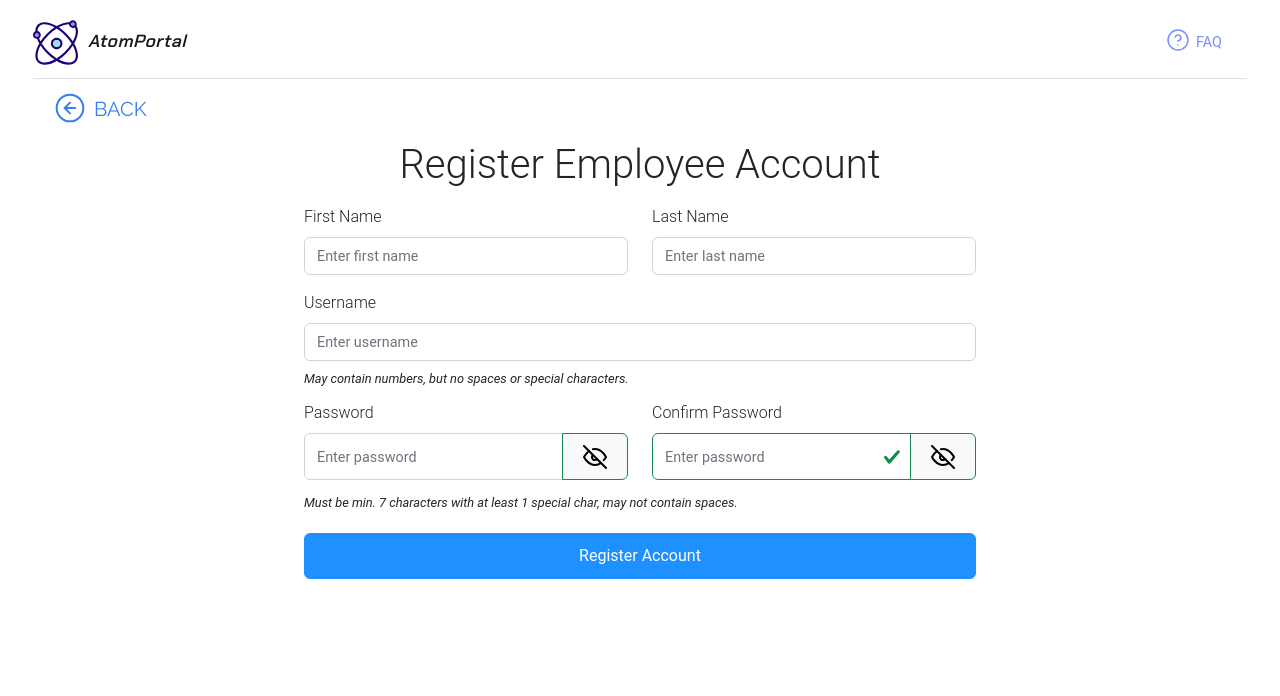
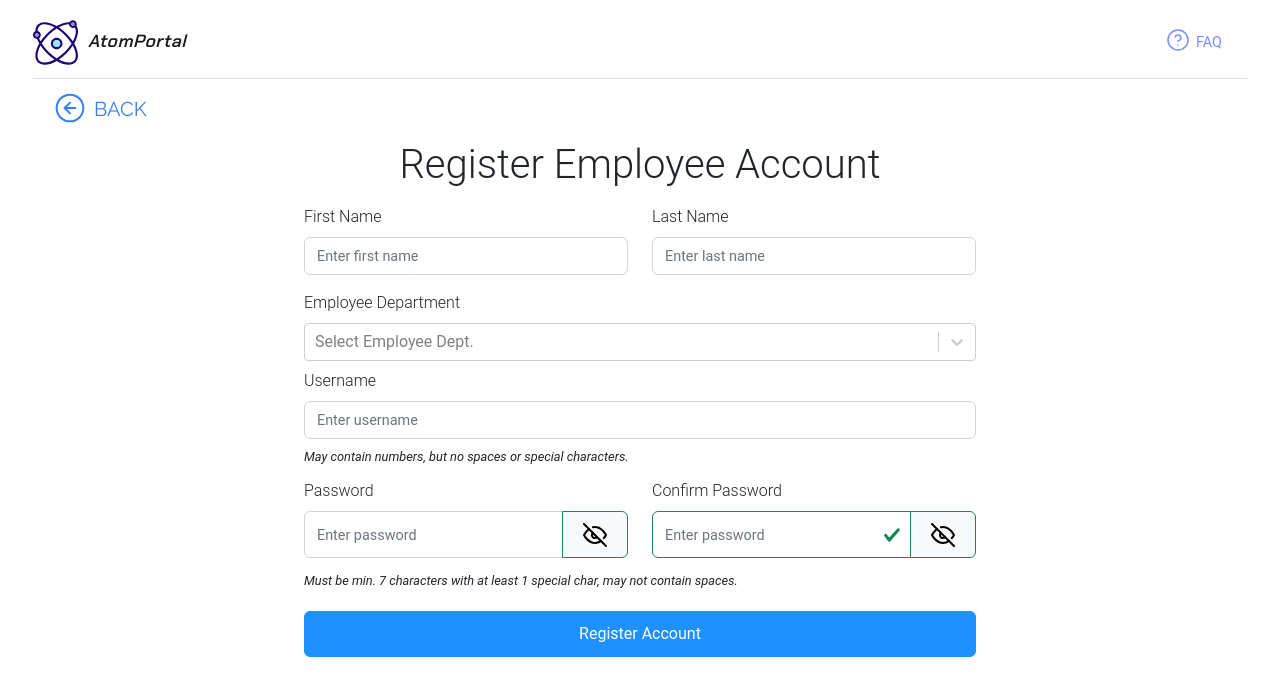
Before and after one commit to briannarenni/AtomRequestPortal, a React (Create React App) app: page /register in a window 1280 px wide. Shown: the top 696 px of the page. Built offline with nearby package versions, Linux system fonts and the light colour scheme.

Commit message:
feat (register): Add react-select and DeptSelect component

```diff
--- a/package.json
+++ b/package.json
@@ -11,7 +11,6 @@
     "axios": "^1.3.3",
     "bootstrap": "^5.2.3",
     "clsx": "^1.2.1",
-    "formik": "^2.2.9",
     "lodash": "^4.17.21",
     "react": "^18.2.0",
     "react-bootstrap": "^2.7.0",
@@ -19,6 +18,7 @@
     "react-hook-form": "^7.43.2",
     "react-router-dom": "^6.8.1",
     "react-scripts": "5.0.1",
+    "react-select": "^5.7.0",
     "web-vitals": "^2.1.4",
     "yup": "^1.0.0"
   },
--- a/src/_data/schemas/index.js
+++ b/src/_data/schemas/index.js
@@ -1,3 +1,3 @@
 export { loginSchema, loginDefaults } from './loginSchema';
-export { registerSchema, registerDefaults } from './registerSchema';
+export { registerSchema, registerDefaults, depts } from './registerSchema';
 export { updatePassSchema, updatePassDefaults } from './updatePassSchema';
--- a/src/_data/schemas/loginSchema.js
+++ b/src/_data/schemas/loginSchema.js
@@ -1,8 +1,8 @@
 import * as yup from 'yup';
+
+export const loginDefaults = { username: '', password: '' };
 
 export const loginSchema = yup.object().shape({
   username: yup.string().required('❌ Required'),
-  password: yup.string().required('❌ Required'),
+  password: yup.string().required('❌ Required')
 });
-
-export const loginDefaults = { username: '', password: '' };
--- a/src/_data/schemas/registerSchema.js
+++ b/src/_data/schemas/registerSchema.js
@@ -1,4 +1,22 @@
 import * as yup from 'yup';
+
+export const registerDefaults = {
+  firstName: '',
+  lastName: '',
+  username: '',
+  password: '',
+  confirm: '',
+  dept: ''
+};
+
+export const depts = [
+  { value: 'Client PR', label: 'Client PR' },
+  { value: 'Events', label: 'Events' },
+  { value: 'Digital Media', label: 'Digital Media' },
+  { value: 'Field Ops', label: 'Field Ops' },
+  { value: 'Field Marketing', label: 'Field Marketing' },
+  { value: 'Scout & Outreach', label: 'Scout and Outreach' }
+];
 
 export const registerSchema = yup.object().shape({
   firstName: yup.string().required('❌ Required'),
@@ -19,13 +37,5 @@ export const registerSchema = yup.object().shape({
     .min(7, '❌ Password must be at least 7 characters long')
     .oneOf([yup.ref('password'), null], '❌ Passwords must match')
     .matches(/^[^\s]+$/, '❌ No spaces allowed')
-    .matches(/[!@#$%^&*(),.?":{}|<>]/, '❌ Must contain at least 1 special character'),
+    .matches(/[!@#$%^&*(),.?":{}|<>]/, '❌ Must contain at least 1 special character')
 });
-
-export const registerDefaults = {
-  firstName: '',
-  lastName: '',
-  username: '',
-  password: '',
-  confirm: '',
-};
--- a/src/_data/schemas/updatePassSchema.js
+++ b/src/_data/schemas/updatePassSchema.js
@@ -1,4 +1,9 @@
 import * as yup from 'yup';
+
+export const updatePassDefaults = {
+  password: '',
+  confirm: ''
+};
 
 export const updatePassSchema = yup.object().shape({
   password: yup
@@ -13,10 +18,5 @@ export const updatePassSchema = yup.object().shape({
     .min(7, '❌ Password must be at least 7 characters long')
     .oneOf([yup.ref('password'), null], '❌ Passwords must match')
     .matches(/^[^\s]+$/, '❌ No spaces allowed')
-    .matches(/[!@#$%^&*(),.?":{}|<>]/, '❌ Contains at least 1 special character'),
+    .matches(/[!@#$%^&*(),.?":{}|<>]/, '❌ Contains at least 1 special character')
 });
-
-export const updatePassDefaults = {
-  password: '',
-  confirm: '',
-};
--- a/src/assets/global.css
+++ b/src/assets/global.css
@@ -72,7 +72,6 @@ body {
 
 .form-control.is-invalid:focus {
   box-shadow: 0 0 0 .15rem rgba(220, 53, 69, .25);
-  ;
 }
 
 .form-control::placeholder {
--- /dev/null
+++ b/src/components/form/DeptSelect.js
@@ -0,0 +1,34 @@
+import React from 'react';
+import { Form } from 'react-bootstrap';
+import { ErrorMessage } from '@hookform/error-message';
+import Select from 'react-select';
+
+export default function DeptSelect(props) {
+  const { register, name, value, options, onChange, errors } = props;
+
+  return (
+    <Form.Group
+      controlId={name}
+      className="my-2">
+      <Form.Label className="fw-light">Employee Department</Form.Label>
+      <Select
+        placeholder="Select Employee Dept."
+        {...register('dept')}
+        value={options.find((option) => option.value === value)}
+        options={options}
+        onChange={(selectedOption) => {
+          onChange(selectedOption);
+        }}
+        menuPortalTarget={document.body}
+        styles={{ menuPortal: (base) => ({ ...base, zIndex: 9999 }) }}
+      />
+
+      <div className="small fst-italic my-1">
+        <ErrorMessage
+          errors={errors}
+          name={name}
+        />
+      </div>
+    </Form.Group>
+  );
+}
--- a/src/components/form/index.js
+++ b/src/components/form/index.js
@@ -3,3 +3,4 @@ export { default as Username } from './UsernameControl';
 export { default as Password } from './PasswordControl';
 export { default as ConfirmPassword } from './ConfirmPasswordControl';
 export { default as SubmitBtn } from './SubmitBtn';
+export { default as DeptSelect } from './DeptSelect';
--- a/src/hooks/useUserAPI.js
+++ b/src/hooks/useUserAPI.js
@@ -18,7 +18,7 @@ export function useUserAPI() {
     }
   };
 
-  const registerUser = async (firstName, lastName, username, password) => {
+  const registerUser = async (firstName, lastName, username, password, dept) => {
     try {
       setIsLoading(true);
       const response = await axios.post(Users.register, {
@@ -26,6 +26,7 @@ export function useUserAPI() {
         lastName,
         username,
         password,
+        dept
       });
       setIsLoading(false);
       return response;
--- a/src/pages/Register.js
+++ b/src/pages/Register.js
@@ -1,4 +1,4 @@
-import React, { useEffect } from 'react';
+import React, { useState, useEffect } from 'react';
 import { isEmpty, startCase } from 'lodash';
 import { useNavigate } from 'react-router-dom';
 import { Form, Row, Col } from 'react-bootstrap';
@@ -7,29 +7,26 @@ import { yupResolver } from '@hookform/resolvers/yup';
 
 import styles from '../assets/styles/Form.module.css';
 import { useAuth, useUserAPI } from '../hooks';
-import { registerSchema, registerDefaults } from '../_data/schemas';
-import { PageHeader} from '../components/ui';
+import { depts, registerSchema, registerDefaults } from '../_data/schemas';
+import { PageHeader } from '../components/ui';
 import * as Control from '../components/form';
 
 export default function Register() {
   const navigate = useNavigate();
   const { dispatch, currUser } = useAuth();
   const { isLoading, registerUser } = useUserAPI();
+  const [selectedDept, setSelectedDept] = useState('');
   const {
     register,
     handleSubmit,
     setError,
     clearErrors,
-    formState: { errors, dirtyFields },
+    formState: { errors, dirtyFields }
   } = useForm({
     resolver: yupResolver(registerSchema),
     mode: 'onBlur',
-    defaultValues: { ...registerDefaults },
+    defaultValues: { ...registerDefaults, dept: selectedDept }
   });
-
-  useEffect(() => {
-    console.log(errors);
-  }, [errors]);
 
   useEffect(() => {
     if (!isEmpty(currUser)) {
@@ -38,18 +35,24 @@ export default function Register() {
     }
   }, [currUser, dispatch, navigate]);
 
+  const handleDeptSelect = (selectedOption) => {
+    setSelectedDept(selectedOption.value);
+    console.log('selectedDept:', selectedOption.value);
+  };
+
   const sendRegistration = async (data) => {
     const response = await registerUser(
-      startCase(data.firstName),
-      startCase(data.lastName),
-      startCase(data.username),
-      startCase(data.password)
+      data.firstName,
+      data.lastName,
+      data.username,
+      data.password,
+      data.dept
     );
 
     if (response === 'Username already registered') {
       setError('username', {
         type: 'manual',
-        message: '❌ Username already registered',
+        message: '❌ Username already registered'
       });
     } else {
       dispatch({ type: 'SET_CURR_USER', payload: response.data });
@@ -57,8 +60,21 @@ export default function Register() {
   };
 
   const onSubmit = async (data) => {
-    clearErrors();
-    await sendRegistration(data);
+    data.firstName = startCase(data.firstName);
+    data.lastName = startCase(data.lastName);
+    data.dept = selectedDept;
+
+    if (isEmpty(data.dept)) {
+      setError('dept', {
+        type: 'manual',
+        message: '❌ Required'
+      });
+      return;
+    } else {
+      console.log(data);
+      clearErrors();
+      await sendRegistration(data);
+    }
   };
 
   return (
@@ -92,12 +108,23 @@ export default function Register() {
           </Row>
         </div>
 
+        <Control.DeptSelect
+          name="dept"
+          value={selectedDept}
+          options={depts}
+          onChange={handleDeptSelect}
+          errors={errors}
+          register={register}
+          formState={{ dirtyFields }}
+        />
+
         <Control.Username
           name="username"
           errors={errors}
           register={register}
           formState={{ dirtyFields }}
         />
+
         <p className={styles.formNote}>May contain numbers, but no spaces or special characters.</p>
 
         <Row>
```
Also changed, not shown: 1 other file (tests, documents, lock files or other folders).
